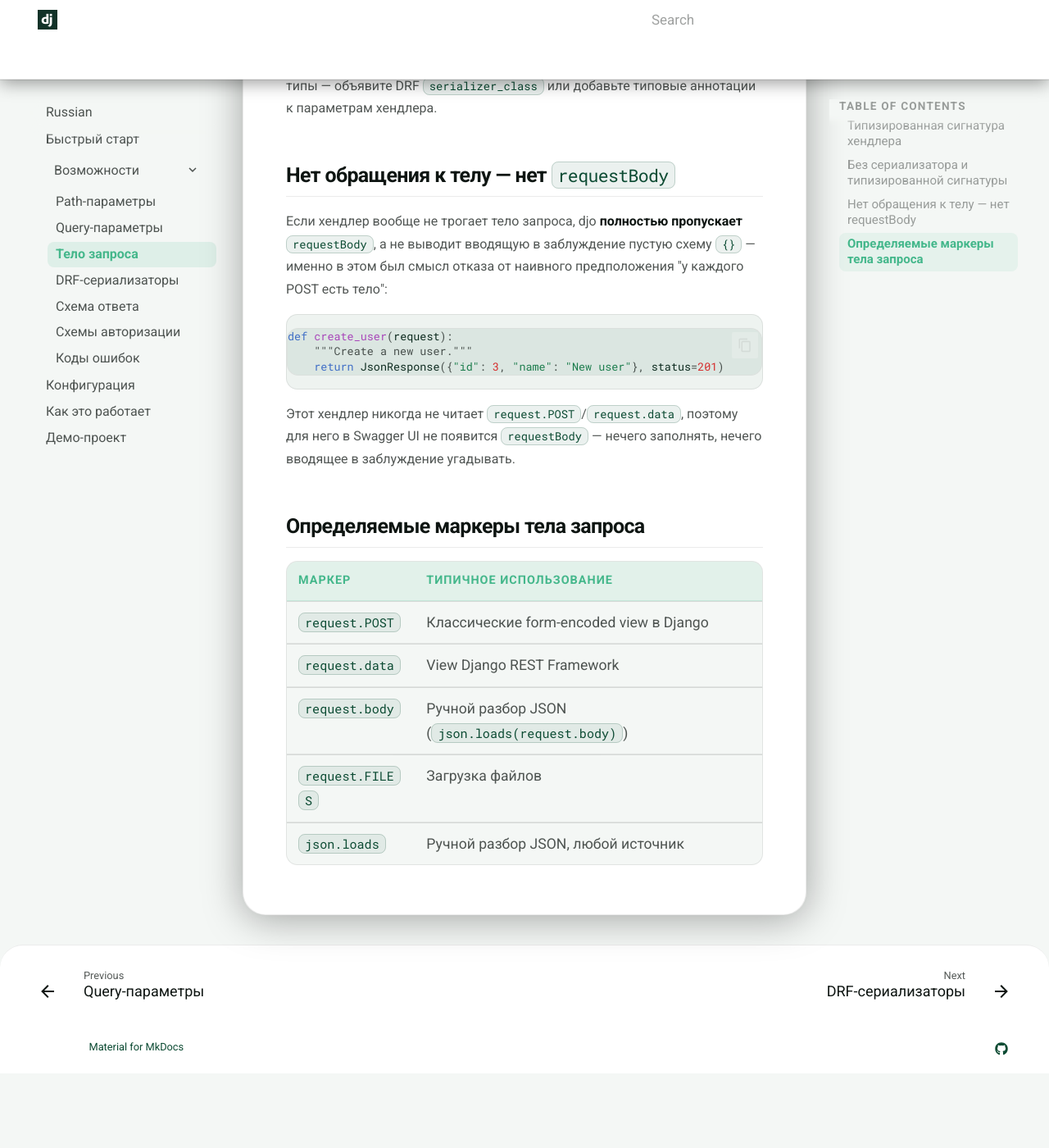
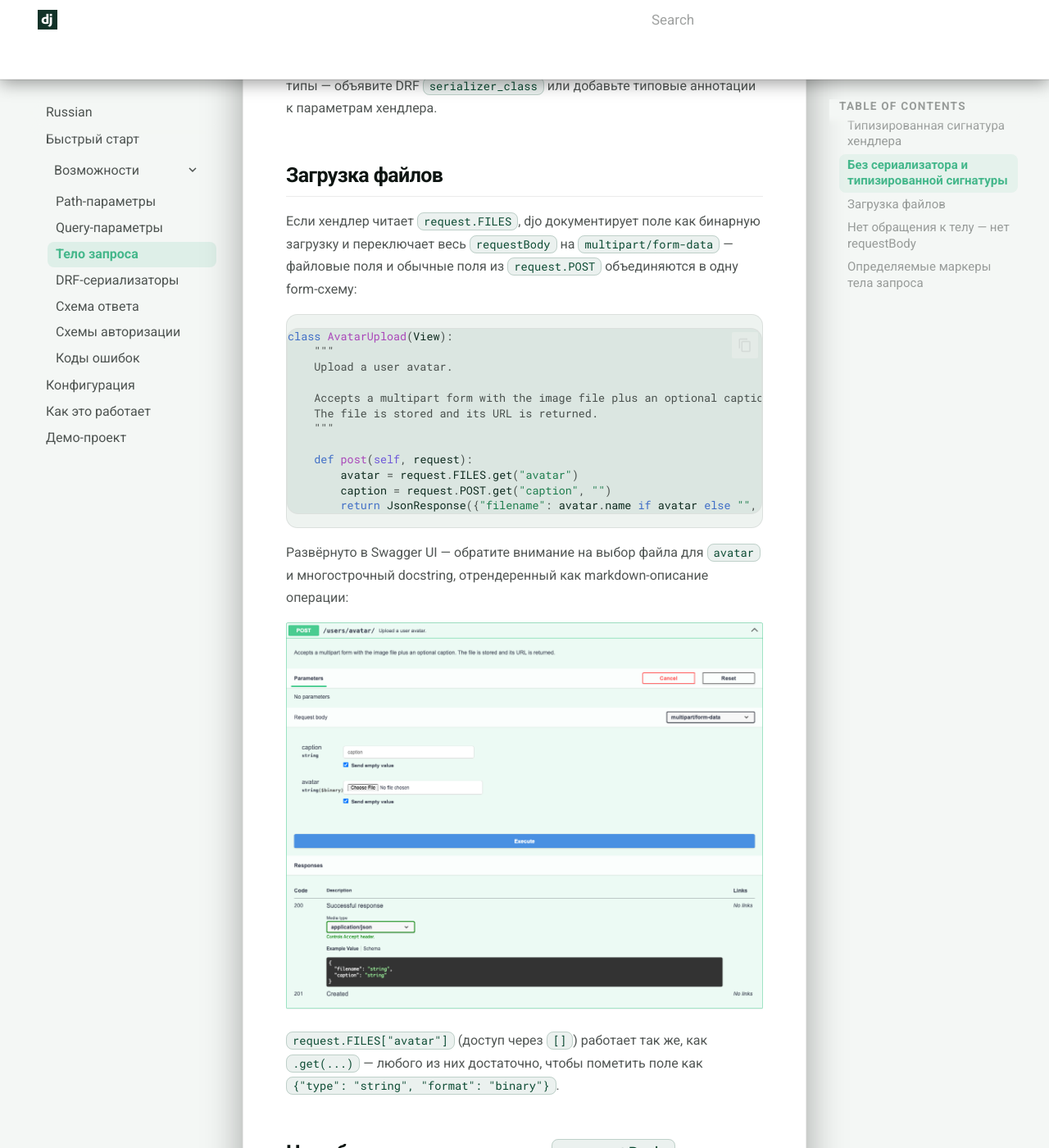
Before and after one commit to NEFORCEO/djo, an MkDocs documentation site: the page built from docs/ru/features/request-bodies.md, in a window 1280 px wide and 1400 px high, scrolled down 1999 px. Shown: the whole window at 82% size. Built offline with MkDocs 1.6.1 and Material for MkDocs 9.7.7, drawn with Linux system fonts in a browser that asks for light colours; comment, search, counter and statistics services are not loaded; before the commit the page ends 3308 px from its top, so only the background shows below that.

Commit message:
docs: update request-bodies.md

````diff
--- a/docs/ru/features/request-bodies.md
+++ b/docs/ru/features/request-bodies.md
@@ -63,6 +63,31 @@ def create_user(request):
 
 В этом резервном варианте типы полей всегда `string` — без сериализатора или типизированной сигнатуры у djo нет надёжного способа узнать, что поле на самом деле числовое или булево. Если нужны точные типы — объявите DRF `serializer_class` или добавьте типовые аннотации к параметрам хендлера.
 
+## Загрузка файлов
+
+Если хендлер читает `request.FILES`, djo документирует поле как бинарную загрузку и переключает весь `requestBody` на `multipart/form-data` — файловые поля и обычные поля из `request.POST` объединяются в одну form-схему:
+
+```python
+class AvatarUpload(View):
+    """
+    Upload a user avatar.
+
+    Accepts a multipart form with the image file plus an optional caption.
+    The file is stored and its URL is returned.
+    """
+
+    def post(self, request):
+        avatar = request.FILES.get("avatar")
+        caption = request.POST.get("caption", "")
+        return JsonResponse({"filename": avatar.name if avatar else "", "caption": caption}, status=201)
+```
+
+Развёрнуто в Swagger UI — обратите внимание на выбор файла для `avatar` и многострочный docstring, отрендеренный как markdown-описание операции:
+
+![Загрузка файла](../../media/file-upload.png)
+
+`request.FILES["avatar"]` (доступ через `[]`) работает так же, как `.get(...)` — любого из них достаточно, чтобы пометить поле как `{"type": "string", "format": "binary"}`.
+
 ## Нет обращения к телу — нет `requestBody`
 
 Если хендлер вообще не трогает тело запроса, djo **полностью пропускает `requestBody`**, а не выводит вводящую в заблуждение пустую схему `{}` — именно в этом был смысл отказа от наивного предположения "у каждого POST есть тело":
````
